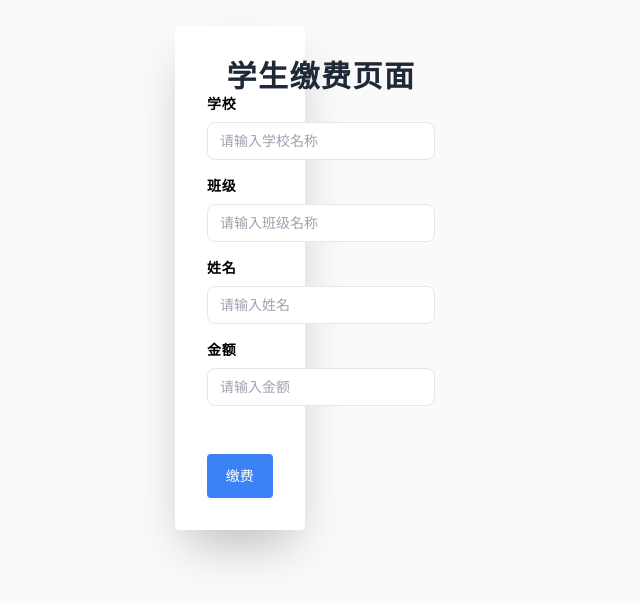
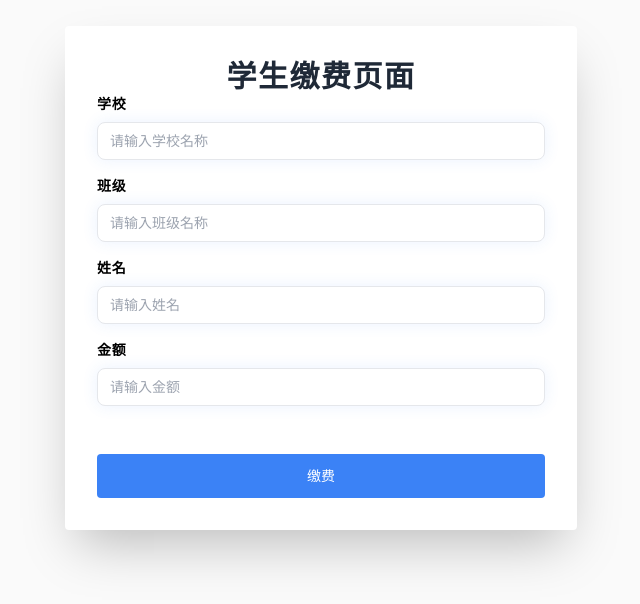
Before and after one commit to cuitaocrazy/supervision, a Next.js app in the folder web-site/simple-shopping/: page /createOrder in a window 1280 px wide. Shown: the part 122-726 px from the top of the page, without its empty margins (319-959 px from the left). Built offline with nearby package versions, Linux system fonts and the light colour scheme.

Commit message:
缴费页面：input框实现发光背景效果

```diff
--- a/web-site/simple-shopping/pages/createOrder.tsx
+++ b/web-site/simple-shopping/pages/createOrder.tsx
@@ -23,35 +23,48 @@ const CreateOrder: NextPage = () => {
 
 
   return <div className="flex items-center justify-center w-full h-screen bg-primary-50">
-    <div >
     <form onSubmit={handleSubmit(onSubmit)} className="p-8 m-4 bg-white rounded shadow-2xl w-80 md:w-3/5 lg:w-1/2 xl:w-2/5 ">
       <fieldset>
         <legend className="block w-full text-3xl font-bold tracking-wider text-center text-gray-800">学生缴费页面</legend>
         <div className="flex flex-col mb-4">
+
           <label className="mb-2 text-sm font-bold tracking-wider">学校</label>
-            <input className="px-3 py-2 text-sm bg-white border rounded-lg text-grey-800" type="text"  {...register('school', { required: true, minLength: 2, maxLength: 10, pattern: /[^/+\x00-\xff]$/ })} placeholder="请输入学校名称" />
+          <div className="relative group">
+            <div className="absolute inset-0 transition duration-200 rounded-lg opacity-10 blur filter bg-secondary-500 group-hover:opacity-50"></div>
+            <input className="relative w-full px-3 py-2 text-sm bg-white border rounded-lg text-grey-800 focus:outline-none" type="text"  {...register('school', { required: true, minLength: 2, maxLength: 10, pattern: /[^/+\x00-\xff]$/ })} placeholder="请输入学校名称" />
+            {/* <input className="relative block w-full px-1 py-3 pl-4 text-sm bg-white border rounded-md border-primary-200 focus:outline-none"
+              {...register('username', { required: true },)} placeholder="请输入用户名" /> */}
+          </div>
           {errors.school && <p className="pt-2 pl-3 text-sm text-red-500 ">至少输入2个汉字</p>}
         </div>
         <div className="flex flex-col mb-4">
           <label className="mb-2 text-sm font-bold tracking-wider">班级</label>
-            <input className="px-3 py-2 text-sm bg-white border rounded-lg text-grey-800" type="text" {...register('class', { required: true, minLength: 2, maxLength: 10, pattern: /[^/+\x00-\xff]$/ })} placeholder="请输入班级名称" />
+          <div className="relative group">
+            <div className="absolute inset-0 transition duration-200 rounded-lg opacity-10 blur filter bg-secondary-500 group-hover:opacity-50"></div>
+            <input className="relative w-full px-3 py-2 text-sm bg-white border rounded-lg text-grey-800 focus:none" type="text" {...register('class', { required: true, minLength: 2, maxLength: 10, pattern: /[^/+\x00-\xff]$/ })} placeholder="请输入班级名称" />
             {errors.class && <p className="pt-2 pl-3 text-sm text-red-500">至少输入2个汉字</p>}
+          </div>
         </div>
         <div className="flex flex-col mb-4">
           <label className="mb-2 text-sm font-bold tracking-wider">姓名</label>
-            <input className="px-3 py-2 text-sm bg-white border rounded-lg text-grey-800" type="text" {...register('name', { required: true, minLength: 2, maxLength: 10, pattern: /[^/+\x00-\xff]$/ })} placeholder="请输入姓名" />
+          <div className="relative group">
+            <div className="absolute inset-0 transition duration-200 rounded-lg opacity-10 blur filter bg-secondary-500 group-hover:opacity-50"></div>
+            <input className="relative w-full px-3 py-2 text-sm bg-white border rounded-lg focus:none text-grey-800" type="text" {...register('name', { required: true, minLength: 2, maxLength: 10, pattern: /[^/+\x00-\xff]$/ })} placeholder="请输入姓名" />
             {errors.name && <p className="pt-2 pl-3 text-sm text-red-500">至少输入2个汉字</p>}
+          </div>
         </div>
         <div className="flex flex-col mb-4">
           <label className="mb-2 text-sm font-bold tracking-wider">金额</label>
-            <input className="px-3 py-2 text-sm bg-white border rounded-lg text-grey-800" type="text" {...register('amt', { required: true, pattern: /^([1-9]\d*\.\d*|0\.\d*[1-9]\d*)|(-?[1-9]\d*)$/ })} placeholder="请输入金额" />
+          <div className="relative group">
+            <div className="absolute inset-0 transition duration-200 rounded-lg opacity-10 blur filter bg-secondary-500 group-hover:opacity-50"></div>
+            <input className="relative w-full px-3 py-2 text-sm bg-white border rounded-lg focus:outline-none text-grey-800" type="text" {...register('amt', { required: true, pattern: /^([1-9]\d*\.\d*|0\.\d*[1-9]\d*)|(-?[1-9]\d*)$/ })} placeholder="请输入金额" />
             {errors.amt && <p className="pt-2 pl-3 text-sm text-red-500">金额不可为空</p>}
+          </div>
         </div>
       </fieldset>
       <input className="block w-full p-3 mx-auto mt-8 text-sm font-medium text-white rounded bg-secondary-500 hover:bg-secondary-700" type="submit" value="缴费" />
     </form>
   </div>
-  </div>
 }
 
 export default CreateOrder
```
Lines whose indentation alone changed are shown as unchanged.
